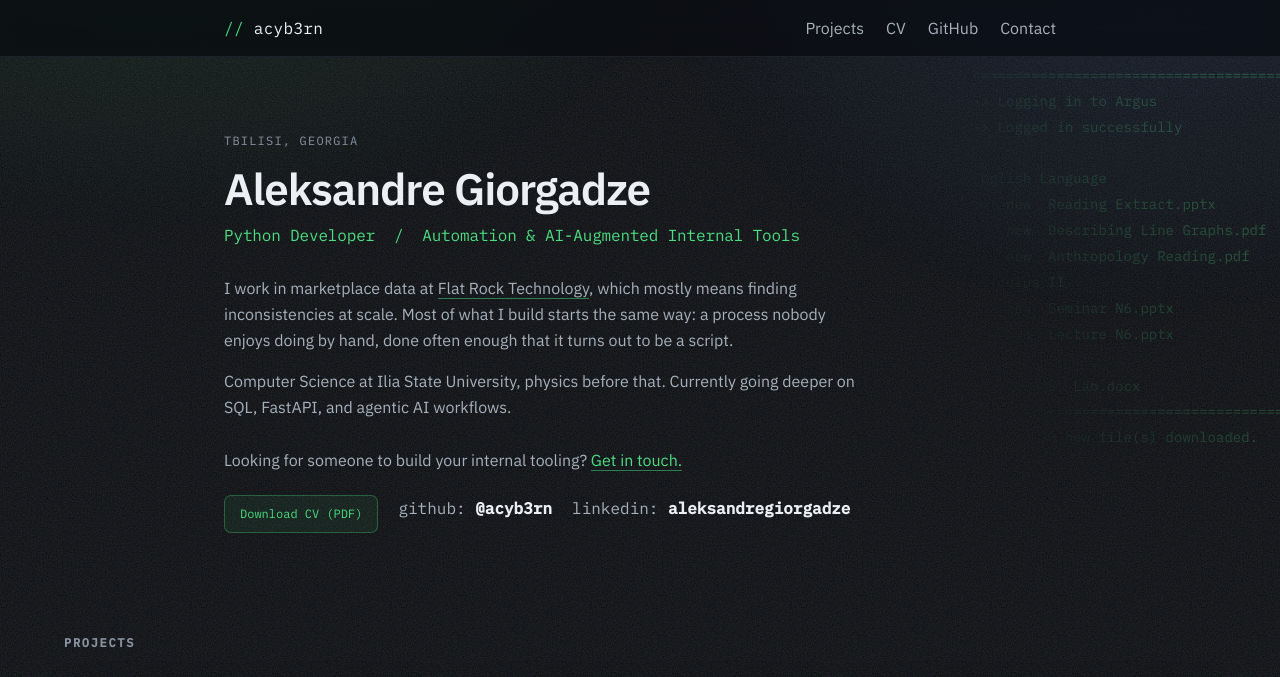
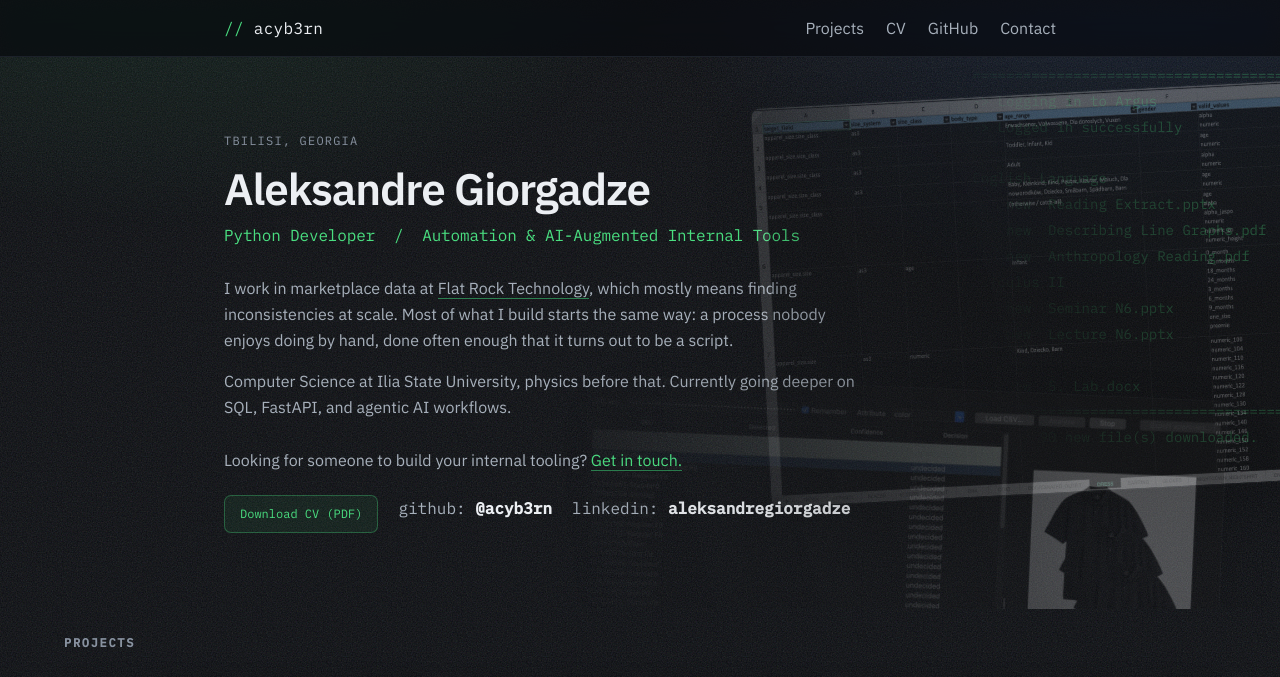
Before and after one commit to acyb3rn/acyb3rn.github.io, a plain HTML site: page index.html in a window 1280 px wide. Shown: the top 677 px of the page. Drawn offline with Linux system fonts and the light colour scheme.

Commit message:
Add ghosted project screenshots to hero

```diff
--- a/index.html
+++ b/index.html
@@ -36,6 +36,10 @@
 <main id="top">
 
   <section class="hero">
+    <div class="hero-shots" aria-hidden="true">
+      <img src="assets/amazon-size-rule-extractor.png" alt="" loading="lazy">
+      <img src="assets/product-field-analyzer.jpg" alt="" loading="lazy">
+    </div>
     <pre class="hero-log" aria-hidden="true">  Argus Downloader  2026-04-24 08:00
   =======================================
   -> Logging in to Argus
--- a/styles.css
+++ b/styles.css
@@ -92,6 +92,27 @@ a:hover{text-decoration:underline}
 }
 /* Real output from the Argus run, ghosted in behind the hero. The texture is
    the work itself rather than a stock pattern. Hidden from assistive tech. */
+/* Two project screenshots receding into the background on the right. They sit
+   behind the log so the hero reads as a stack of the actual work. Everything
+   is masked toward the headline so the copy on the left stays clean. */
+.hero-shots{
+  position:absolute;top:0;right:0;bottom:0;width:62%;
+  pointer-events:none;user-select:none;
+  mask-image:linear-gradient(255deg,#000 0%,#000 30%,rgba(0,0,0,.45) 62%,transparent 92%);
+  -webkit-mask-image:linear-gradient(255deg,#000 0%,#000 30%,rgba(0,0,0,.45) 62%,transparent 92%);
+}
+.hero-shots img{
+  position:absolute;
+  width:640px;border-radius:10px;
+  border:1px solid rgba(255,255,255,.10);
+  box-shadow:0 24px 60px rgba(0,0,0,.55);
+  opacity:.30;
+}
+.hero-shots img:nth-child(1){ top:34px;  right:-120px; transform:rotate(-3deg); }
+.hero-shots img:nth-child(2){ top:330px; right:60px;   transform:rotate(2.5deg); opacity:.24; }
+
+@media (max-width:1100px){ .hero-shots{display:none} }
+
 .hero-log{
   position:absolute;top:-20px;right:-20px;margin:0;
   font-family:var(--mono);font-size:14px;line-height:1.85;
```
